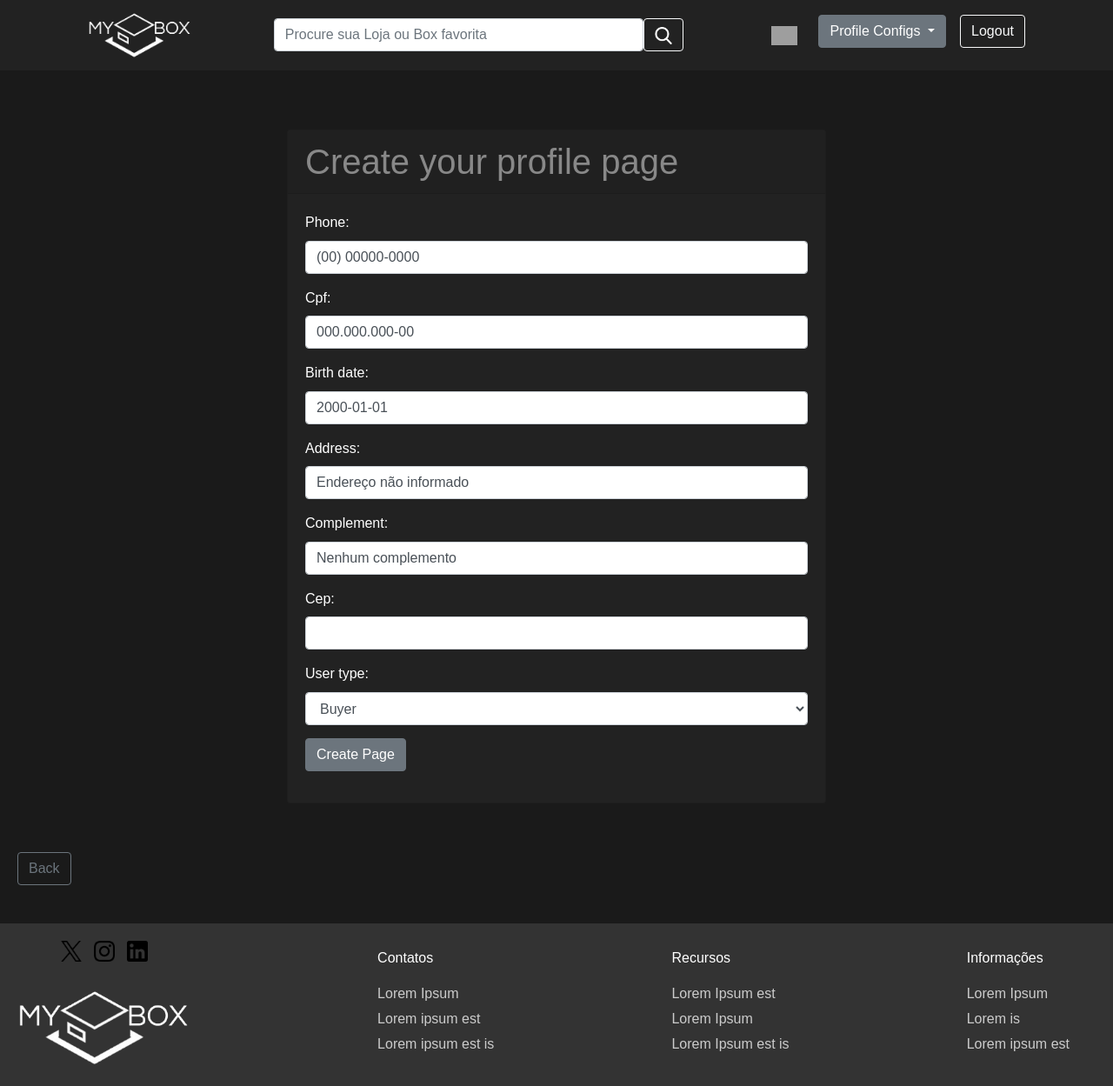
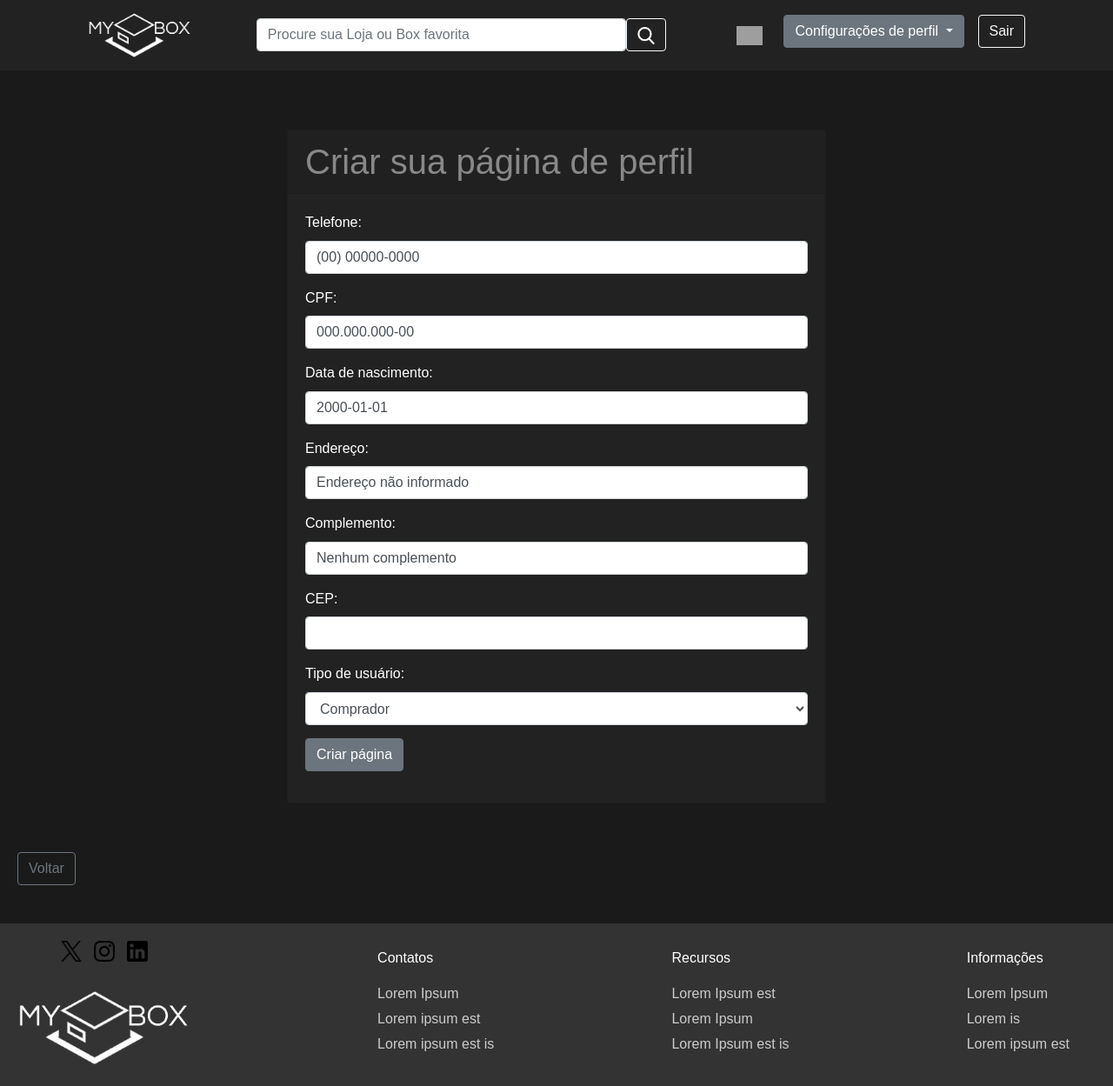
Before and after one commit to MatzkinGurza/PMR3304_MyBoxProject, a Django app: page /users/create_profile in a window 1280 px wide. Shown: the whole page at 87% size. Run offline with Django 5.2, Linux system fonts and the light colour scheme; a user stored in the database is signed in; data comes from the database, SQL or seed files in the repository; both versions use the stored data as it was after the commit; grey boxes are pictures that could not be loaded.

Commit message:
Conversão para português e ajuste na página edit_profile e change-password

```diff
--- a/MyBox/home/templates/home/box_details.html
+++ b/MyBox/home/templates/home/box_details.html
@@ -4,7 +4,7 @@
 
 {% block content %}
 <br/>
-<h4>You found {{box.name}} from {{box.seller.profile.store_name}}</h4>
+<h4>Você encontrou {{box.name}} da {{box.seller.profile.store_name}}</h4>
 <hr>
 <div class="card text-white mb-2" style="background-color: #222; width: 100%;">
     <div class="row no-gutters">
--- a/MyBox/templates/base.html
+++ b/MyBox/templates/base.html
@@ -58,20 +58,29 @@
                             id="dropdownMenuButton"
                             data-bs-toggle="dropdown"
                             aria-expanded="false">
-                            Profile Configs
+                            Configurações de perfil
                         </button>
                         <ul class="dropdown-menu" aria-labelledby="dropdownMenuButton">
-                            <small class="ml-4">Logged in as {{ user.profile.user_type }}</small>
+                            <small class="ml-4">
+                                Registrado como
+                                {% if user.profile.user_type == 'seller' %}
+                                    Vendedor
+                                {% elif user.profile.user_type == 'buyer' %}
+                                    Comprador
+                                {% else %}
+                                    Usuário
+                                {% endif %}
+                            </small>
                             {% if user.profile %}
-                            <li><a class="dropdown-item" href="{% url 'users:edit_profile' %}">Edit your profile</a></li>
+                            <li><a class="dropdown-item" href="{% url 'users:edit_profile' %}">Editar o seu perfil</a></li>
                             {% else %}
-                            <li><a class="dropdown-item" href="{% url 'users:create_profile' %}">Create your profile</a></li>
+                            <li><a class="dropdown-item" href="{% url 'users:create_profile' %}">Criar o seu perfil</a></li>
                             {% endif %}
                             {% if user.profile.is_seller %}
                             {% if user.profile.store %}
-                            <li><a class="dropdown-item" href="#">Edit your store page</a></li>
+                            <li><a class="dropdown-item" href="#">Editar a página da sua loja</a></li>
                             {% else %}
-                            <li><a class="dropdown-item" href="{% url 'users:create_store' %}">Create your store page</a></li>
+                            <li><a class="dropdown-item" href="{% url 'users:create_store' %}">Criar página da sua loja</a></li>
                             {% endif %}
                             {% endif %}
                         </ul>
@@ -92,7 +101,7 @@
                                     <li><a class="dropdown-item" href="{% url 'store:store_page' user.id %}">Minha Loja</a></li>
                                     <li><a class="dropdown-item" href="{% url 'store:add_box' %}">Add Box</a></li>
                                     <li><hr class="dropdown-divider"></li>
-                                    <li><a class="dropdown-item" href="{% url 'users:logout' %}">Logout</a></li>
+                                    <li><a class="dropdown-item" href="{% url 'users:logout' %}">Sair</a></li>
                                 </ul>
                             </li>
                         </ul>
@@ -100,7 +109,7 @@
                         <!-- Botões de Autenticação -->
                         <div class="d-flex flex-wrap">
                             {% if user.is_authenticated %}
-                                <a href="{% url 'users:logout' %}" class="btn btn-outline-light me-2 mb-2">Logout</a>
+                                <a href="{% url 'users:logout' %}" class="btn btn-outline-light me-2 mb-2">Sair</a>
                             {% else %}
                                 <button class="btn btn-outline-light me-2 mb-2" onclick="window.location.href='{% url 'users:login' %}'">Entrar</button>
                                 <button class="btn btn-outline-light mb-2" onclick="window.location.href='{% url 'users:register' %}'">Inscrever</button>
--- a/MyBox/users/forms.py
+++ b/MyBox/users/forms.py
@@ -9,8 +9,8 @@ from django.contrib.auth.models import User
 
 class SignUpForm(UserCreationForm):
     email = forms.EmailField(widget = forms.EmailInput(attrs={'class': 'form-control','placeholder':'Email'}))
-    first_name = forms.CharField(max_length=100, widget = forms.TextInput(attrs={'class': 'form-control','placeholder':'First name'}))
-    last_name = forms.CharField(max_length=100,  widget = forms.TextInput(attrs={'class': 'form-control','placeholder':'Last name'}))
+    first_name = forms.CharField(max_length=100, widget = forms.TextInput(attrs={'class': 'form-control','placeholder':'Primeiro nome'}), label='Primeiro nome')
+    last_name = forms.CharField(max_length=100,  widget = forms.TextInput(attrs={'class': 'form-control','placeholder':'Último nome'}), label='Último nome')
 
     class Meta:
         model = User
@@ -23,21 +23,22 @@ class SignUpForm(UserCreationForm):
         self.fields['password2'].widget.attrs['class'] = 'form-control'
 
 class EditUserForm(UserChangeForm):
-    email = forms.EmailField(widget = forms.EmailInput(attrs={'class': 'form-control','placeholder':'Email'}))
-    first_name = forms.CharField(max_length=100, widget = forms.TextInput(attrs={'class': 'form-control','placeholder':'First name'}))
-    last_name = forms.CharField(max_length=100,  widget = forms.TextInput(attrs={'class': 'form-control','placeholder':'Last name'}))
-    username = forms.CharField(max_length=100,  widget = forms.TextInput(attrs={'class': 'form-control','placeholder':'Last name'}))
+    email = forms.EmailField(widget = forms.EmailInput(attrs={'class': 'form-control','placeholder':'Email'}), label='Email')
+    first_name = forms.CharField(max_length=100, widget = forms.TextInput(attrs={'class': 'form-control','placeholder':'Primeiro nome'}), label='Primeiro nome')
+    last_name = forms.CharField(max_length=100,  widget = forms.TextInput(attrs={'class': 'form-control','placeholder':'Último nome'}), label='Último nome')
+    username = forms.CharField(max_length=100,  widget = forms.TextInput(attrs={'class': 'form-control','placeholder':'Usuário'}), label='Usuário')
+
 
     class Meta:
         model = User
-        fields = ('username','first_name','last_name', 'email', 'password', 'username')
+        fields = ('username','first_name','last_name', 'email', 'password')
 
 
 class UserProfileForm(forms.ModelForm):
     user_type = forms.ChoiceField(
-        choices=[("buyer", "Buyer"), ("seller", "Seller")],
+        choices=[("buyer", "Comprador"), ("seller", "Vendedor")],
         widget=forms.Select(attrs={'class': 'form-control'})
-        )
+        , label = 'Tipo de usuário')
 
     class Meta:
         model = Profile
@@ -50,27 +51,46 @@ class UserProfileForm(forms.ModelForm):
             'complement': forms.TextInput(attrs={'class': 'form-control','placeholder':''}),
             'cep': forms.NumberInput(attrs={'class': 'form-control','placeholder':''}),
         }
+        labels = {
+            'phone': 'Telefone',
+            'cpf': 'CPF',
+            'birth_date': 'Data de nascimento',
+            'address': 'Endereço',
+            'complement': 'Complemento',
+            'cep': 'CEP',
+        }
         def clean(self):
             cleaned_data = super().clean()
             user = self.instance.user
 
             # Check if the user already has a profile
             if Profile.objects.filter(user=user).exclude(pk=self.instance.pk).exists():
-                raise forms.ValidationError("This user already has a profile.")
+                raise forms.ValidationError("Esse usuário já possui um perfil.")
 
             return cleaned_data
+    def clean_user_type(self):
+        user_type = self.cleaned_data.get('user_type')
+        if user_type not in ["buyer", "seller"]:
+            raise forms.ValidationError("Selecione um tipo de usuário válido.")
+        return user_type
 
 
 class StoreForm(forms.ModelForm):
     logo = forms.ImageField(required=False)
-    background = forms.ImageField(required=False)
+    background = forms.ImageField(required=False, label='Imagem de fundo')
 
     class Meta:
         model = Store
         fields = ('store_name', 'store_email', 'cnpj', 'store_description')
+        labels = {
+            'store_name': 'Nome da loja',
+            'store_email': 'E-mail da loja',
+            'cnpj': 'CNPJ',
+            'store_description': 'Descrição da loja',
+        }
         widgets = {
-            'store_name': forms.TextInput(attrs={'class': 'form-control','placeholder':'store name'}),
-            'store_email': forms.TextInput(attrs={'class': 'form-control','placeholder':'email'}),
-            'cnpj': forms.NumberInput(attrs={'class': 'form-control', 'placeholder':'cnpj'}),
-            'store_description': forms.Textarea(attrs={'class': 'form-control','placeholder':'description'}),
+            'store_name': forms.TextInput(attrs={'class': 'form-control','placeholder':'Nome da loja'}),
+            'store_email': forms.TextInput(attrs={'class': 'form-control','placeholder':'E-mail'}),
+            'cnpj': forms.NumberInput(attrs={'class': 'form-control', 'placeholder':'CNPJ'}),
+            'store_description': forms.Textarea(attrs={'class': 'form-control','placeholder':'Descrição da loja'}),
         }
--- a/MyBox/users/templates/users/create_profile.html
+++ b/MyBox/users/templates/users/create_profile.html
@@ -9,13 +9,13 @@
 <br/>
 <br/>
 <div class="card text-white mb-2" style="background-color: #222; width: 50%; justify-self: center;">
-    <h1 class="card-header">Create your profile page</h1>
+    <h1 class="card-header">Criar sua página de perfil</h1>
     <div class="card-body">
         <div class="form-group">
             <form method="POST" enctype="multipart/form-data">
                 {% csrf_token %}
                 {{ form.as_p }}
-                <button class="btn btn-secondary">Create Page</button>
+                <button class="btn btn-secondary">Criar página</button>
             </form>
         </div>
     </div>
@@ -35,11 +35,11 @@
         </div> -->
 
 {% else %}
-    <h2> You need to be logged in to do this</h2>
+    <h2>Você precisa estar registrado para fazer isso</h2>
 
 {% endif %}
 
-<a class="btn btn-outline-secondary" href="{% url 'home:home' %}">Back</a>
+<a class="btn btn-outline-secondary" href="{% url 'home:home' %}">Voltar</a>
 <br/>
 <br/>
 
--- a/MyBox/users/urls.py
+++ b/MyBox/users/urls.py
@@ -10,7 +10,7 @@ app_name = 'users'
 
 urlpatterns = [
     path('<int:pk>/profile', ShowProfilePageView.as_view(), name="user_profile"),
-    path('password/', PasswordsChangeView.as_view(template_name='users/change-password.html')),
+    path('password/', PasswordsChangeView.as_view(template_name='users/change-password.html'), name='password_change'),
     # path('login/', views.login_view, name='login'),
     path('login/', LoginView.as_view(template_name='users/login.html'), name='login'),
     path('register/', UserRegisterView.as_view(), name="register"),
```
Also changed, not shown: MyBox/store/forms.py (+15 -2 lines), MyBox/users/templates/users/change-password.html (+4 -4 lines), MyBox/users/templates/users/create_store.html (+4 -4 lines), MyBox/users/templates/users/edit_profile.html (added, +72 -0 lines), MyBox/users/templates/users/edit_profile_page.html (deleted, +0 -52 lines), MyBox/db.sqlite3, MyBox/media/boxes/eng.jpg (added).
